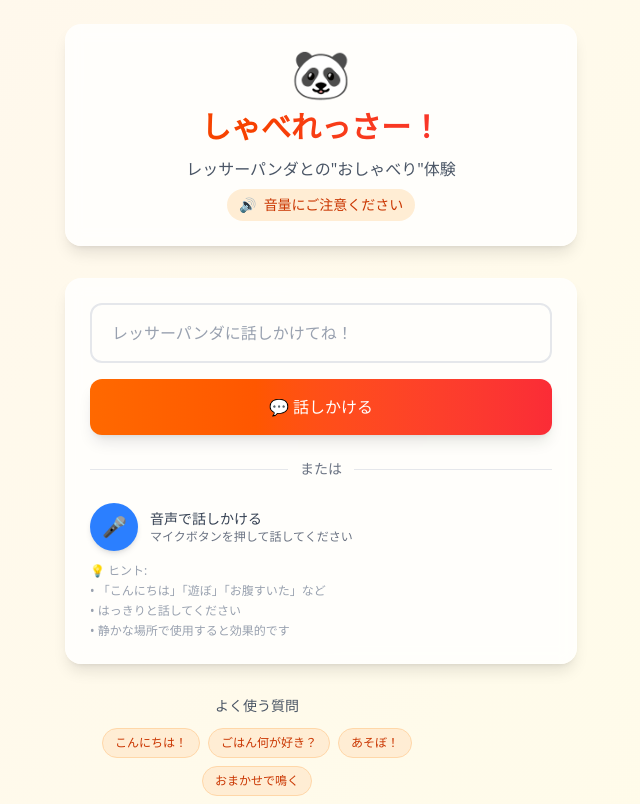
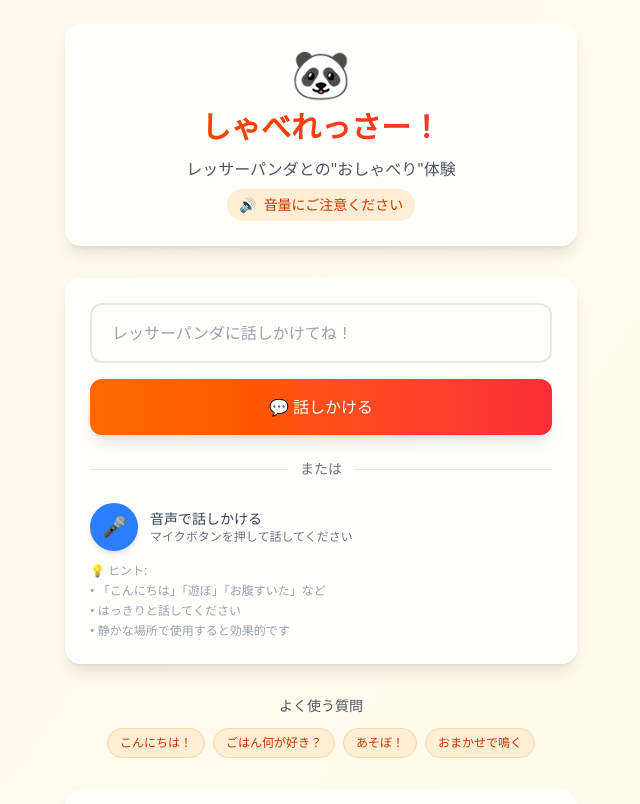
Before and after one commit to TIshow/zoo-hackathon-demo, a Next.js app: page / in a window 1280 px wide. Shown: the top 804 px of the page, without its empty margins (319-959 px from the left). Built offline with nearby package versions, Linux system fonts and the light colour scheme.

Commit message:
fix: changed label position of FAQ

```diff
--- a/src/app/page.tsx
+++ b/src/app/page.tsx
@@ -442,10 +442,12 @@ export default function Home() {
           </div>
 
           {/* プリセット質問 */}
-          <QuickChips
-            onQuickQuestion={handleQuickQuestion}
-            disabled={isDisabled}
-          />
+          <div className="flex justify-center">
+            <QuickChips
+              onQuickQuestion={handleQuickQuestion}
+              disabled={isDisabled}
+            />
+          </div>
 
           {/* AI解析機能の切り替え */}
           <div className="bg-white/80 backdrop-blur-sm rounded-2xl p-5 shadow-lg border border-white/20">
--- a/src/components/QuickChips.tsx
+++ b/src/components/QuickChips.tsx
@@ -12,7 +12,7 @@ const QUICK_QUESTIONS = [
 
 export default function QuickChips({ onQuickQuestion, disabled = false }: QuickChipsProps) {
   return (
-    <div className="w-full max-w-sm">
+    <div className="w-full">
       <p className="text-sm text-gray-600 mb-3 text-center">よく使う質問</p>
       <div className="flex flex-wrap gap-2 justify-center">
         {QUICK_QUESTIONS.map((question, index) => (
```
